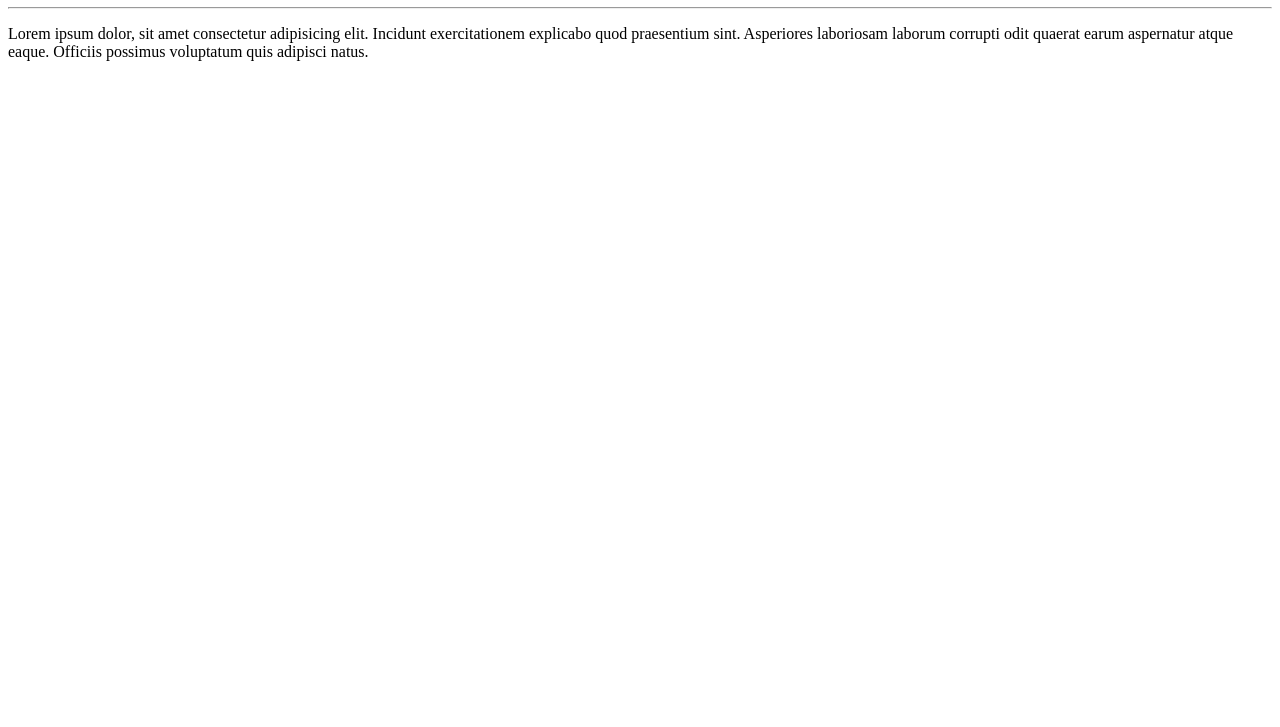
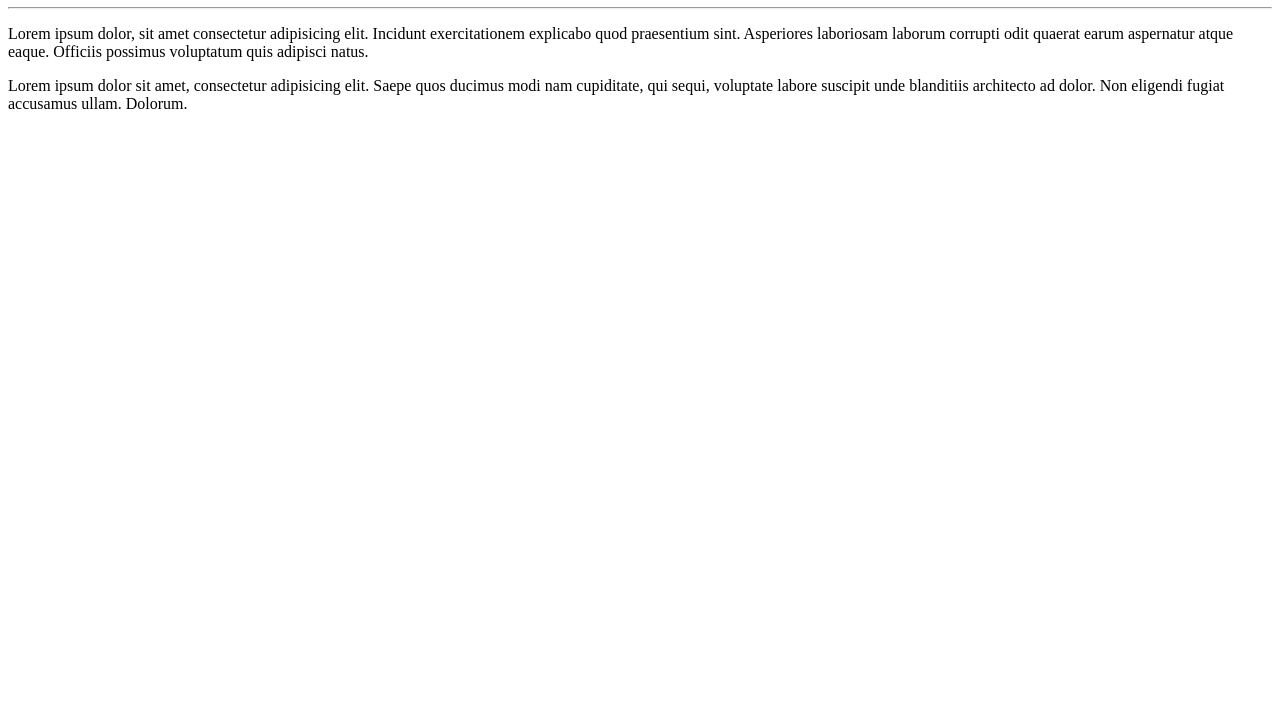
Before and after one commit to evr34/Hello_world, a plain HTML site: page site-exemplo/index.html in a window 1280 px wide. Shown: the part 73-800 px from the top of the page. Drawn offline with Linux system fonts and the light colour scheme.

Commit message:
Adicionar Parágrafo

```diff
--- a/site-exemplo/index.html
+++ b/site-exemplo/index.html
@@ -10,6 +10,7 @@
     <h1>OLÁ, MUNDO!!!</h1>
     <hr>
     <p>Lorem ipsum dolor, sit amet consectetur adipisicing elit. Incidunt exercitationem explicabo quod praesentium sint. Asperiores laboriosam laborum corrupti odit quaerat earum aspernatur atque eaque. Officiis possimus voluptatum quis adipisci natus.</p>
+    <p>Lorem ipsum dolor sit amet, consectetur adipisicing elit. Saepe quos ducimus modi nam cupiditate, qui sequi, voluptate labore suscipit unde blanditiis architecto ad dolor. Non eligendi fugiat accusamus ullam. Dolorum.</p>
 
 </body>
 </html>
```
